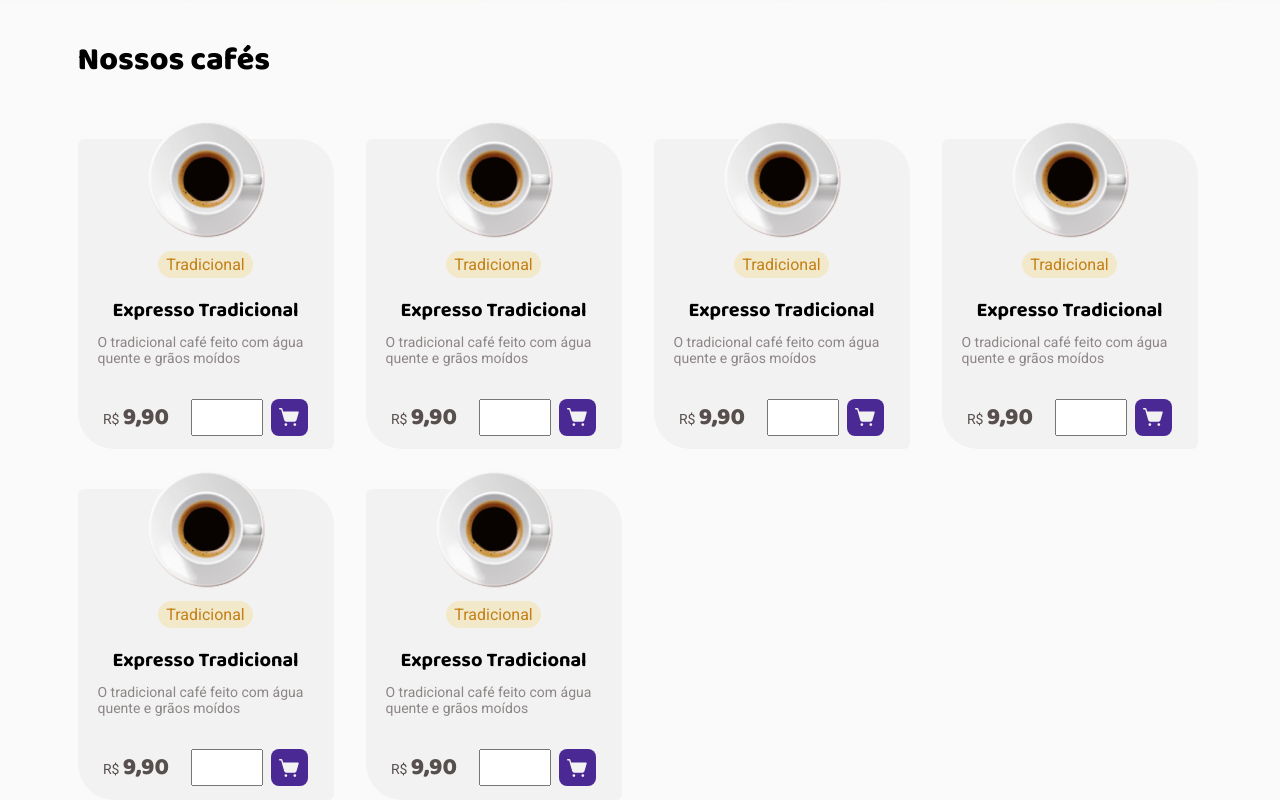
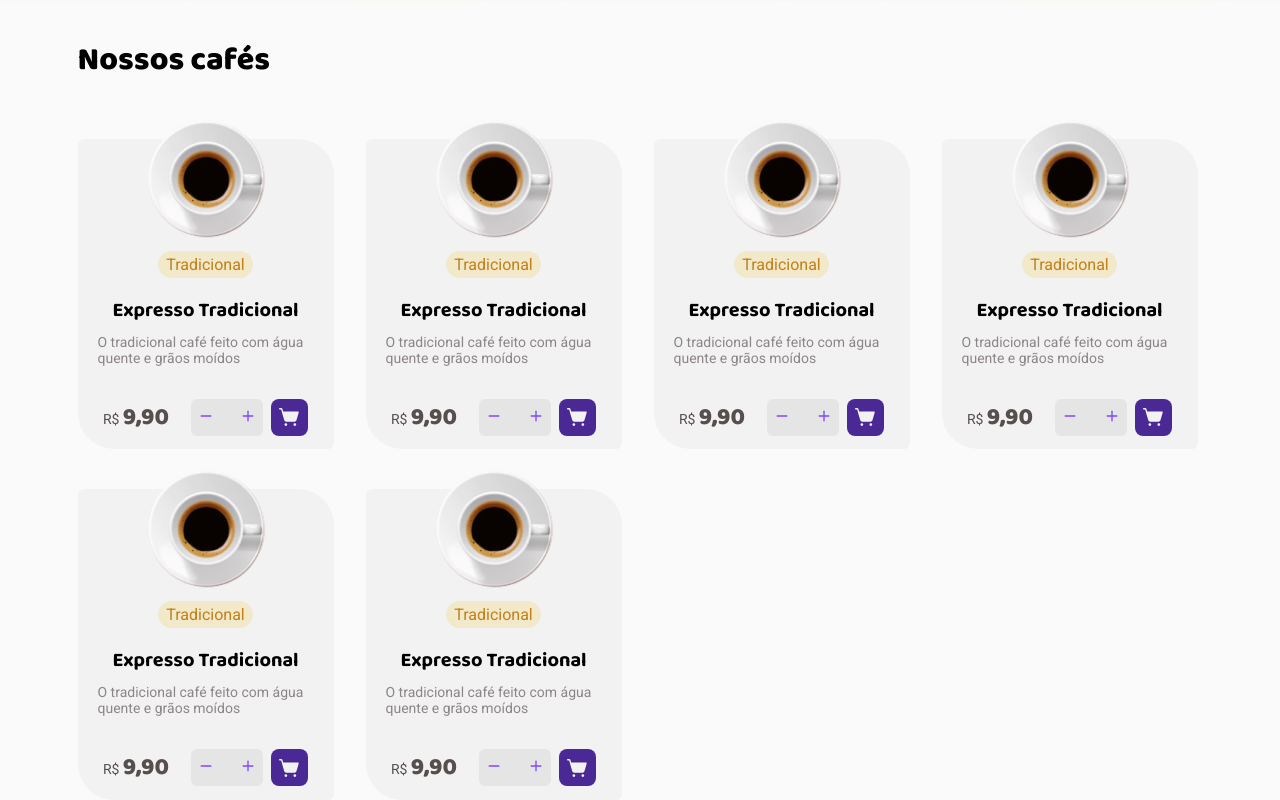
Before and after one commit to dharuanluigi/coffee-delivery, a React (Vite) app: page / in a window 1280 px wide. Shown: the part 677-1477 px from the top of the page. Built offline with nearby package versions, Linux system fonts and the light colour scheme.

Commit message:
Added: input number component

```diff
--- a/src/components/CoffeeCard/index.tsx
+++ b/src/components/CoffeeCard/index.tsx
@@ -1,9 +1,15 @@
 /** @format */
 
-import { CardPriceForm, CoffeeCardContainer, CoffeeTag } from "./styles";
+import {
+  CardPriceForm,
+  CoffeeCardContainer,
+  CoffeeTag,
+  ViewPrice,
+} from "./styles";
 
 import traditional_express_image from "../../assets/coffees/traditional_express.png";
 import { ShoppingCartSimple } from "phosphor-react";
+import { InputNumber } from "../InputNumber";
 
 export function CoffeeCard() {
   return (
@@ -16,12 +22,12 @@ export function CoffeeCard() {
       <h1>Expresso Tradicional</h1>
       <p>O tradicional café feito com água quente e grãos moídos</p>
       <CardPriceForm>
-        <div>
+        <ViewPrice>
           <span>R$ </span>
           <span>9,90</span>
-        </div>
+        </ViewPrice>
         <div>
-          <input type="number" name="coffeeQuantity" id="coffeeQuantity" />
+          <InputNumber />
           <button>
             <ShoppingCartSimple size={22} weight="fill" />
           </button>
--- a/src/components/CoffeeCard/styles.ts
+++ b/src/components/CoffeeCard/styles.ts
@@ -43,12 +43,7 @@ export const CoffeeTag = styled.span`
   color: ${(props) => props.theme["yellow-dark"]};
 `;
 
-export const CardPriceForm = styled.form`
-  display: flex;
-  align-items: center;
-  justify-content: center;
-  gap: 1.4rem;
-
+export const ViewPrice = styled.div`
   span {
     font-size: 0.875rem;
     color: ${(props) => props.theme["base-text"]};
@@ -59,17 +54,19 @@ export const CardPriceForm = styled.form`
     font-family: "Baloo 2";
     font-weight: 800;
   }
+`;
+
+export const CardPriceForm = styled.form`
+  display: flex;
+  align-items: center;
+  justify-content: center;
+  gap: 1.4rem;
 
   div + div {
     display: flex;
     align-items: center;
     justify-content: center;
     gap: 0.5rem;
-
-    input[type="number"] {
-      width: 4.5rem;
-      height: 2.3rem;
-    }
 
     button {
       width: 2.3rem;
--- /dev/null
+++ b/src/components/InputNumber/index.tsx
@@ -0,0 +1,22 @@
+/** @format */
+
+import { Minus, Plus } from "phosphor-react";
+import {
+  InputContainer,
+  InputNumberButton,
+  InputNumberContent,
+} from "./styles";
+
+export function InputNumber() {
+  return (
+    <InputContainer>
+      <InputNumberButton>
+        <Minus size={14} weight="bold" />
+      </InputNumberButton>
+      <InputNumberContent />
+      <InputNumberButton>
+        <Plus size={14} weight="bold" />
+      </InputNumberButton>
+    </InputContainer>
+  );
+}
--- /dev/null
+++ b/src/components/InputNumber/styles.ts
@@ -0,0 +1,41 @@
+/** @format */
+
+import styled from "styled-components";
+
+export const InputContainer = styled.div`
+  width: 4.5rem;
+  height: 2.3rem;
+  border-radius: 6px;
+  padding: 8px;
+
+  display: flex;
+  align-items: center;
+  justify-content: center;
+
+  background: ${(props) => props.theme["base-button"]};
+`;
+
+export const InputNumberContent = styled.input.attrs({ type: "number" })`
+  &::-webkit-outer-spin-button,
+  &::-webkit-inner-spin-button {
+    -webkit-appearance: none;
+    -moz-appearance: textfield;
+  }
+  outline: none;
+  border: none;
+  width: 100%;
+  text-align: center;
+
+  background: transparent;
+`;
+
+export const InputNumberButton = styled.span`
+  color: ${(props) => props.theme["brand-purple"]};
+
+  &:hover {
+    cursor: pointer;
+    color: ${(props) => props.theme["purple-dark"]};
+
+    transition: color 0.5s;
+  }
+`;
```
